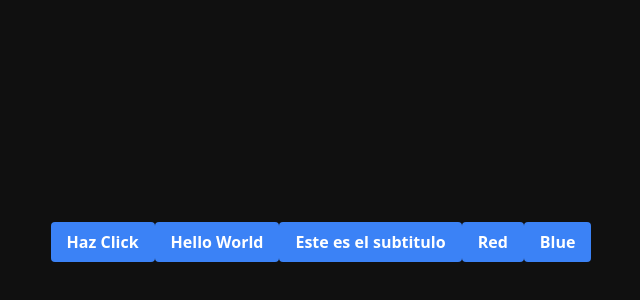
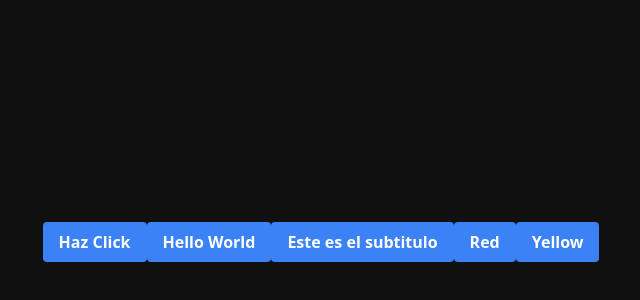
Before and after one commit to Miguel-T24/typescript-react-basics, a Next.js app: page / in a window 1280 px wide. Shown: the part 158-458 px from the top of the page, without its empty margins (319-959 px from the left). Built offline with nearby package versions, Linux system fonts and the light colour scheme.

Commit message:
Puedo crear un type y agregarlo a otras variables y ademas a esas variables agregarles mas opciones

```diff
--- a/src/app/page.tsx
+++ b/src/app/page.tsx
@@ -1,13 +1,16 @@
 let txButton:string = "Haz Click"
+
+// Puedo crear un type que puedo asignarselo a otro tipo de dato
+
+type Color = "Red" | "Green" | "Blue"
 
 //  puedo definir un tipo de dato
  type ButtonProps = {
   text : string,
   subtitle? :  string,
-  color? : string,
-
+  color? : Color,
   // Puedo especificar que opciones son posibles
-  backgroundColor? : "Red" | "Green" | "Blue"
+  backgroundColor? : Color | "Yellow"
  }
 //  Los signos de interrogacion indican que la variable es opcional
 
@@ -37,7 +40,7 @@ function Button(props: ButtonProps){
 
 function Page(){
   return(
-  <Button text = "Hello World" subtitle = "Este es el subtitulo" color = "Red" backgroundColor="Blue"/>
+  <Button text = "Hello World" subtitle = "Este es el subtitulo" color = "Red" backgroundColor="Yellow"/>
   )
 }
 
```
